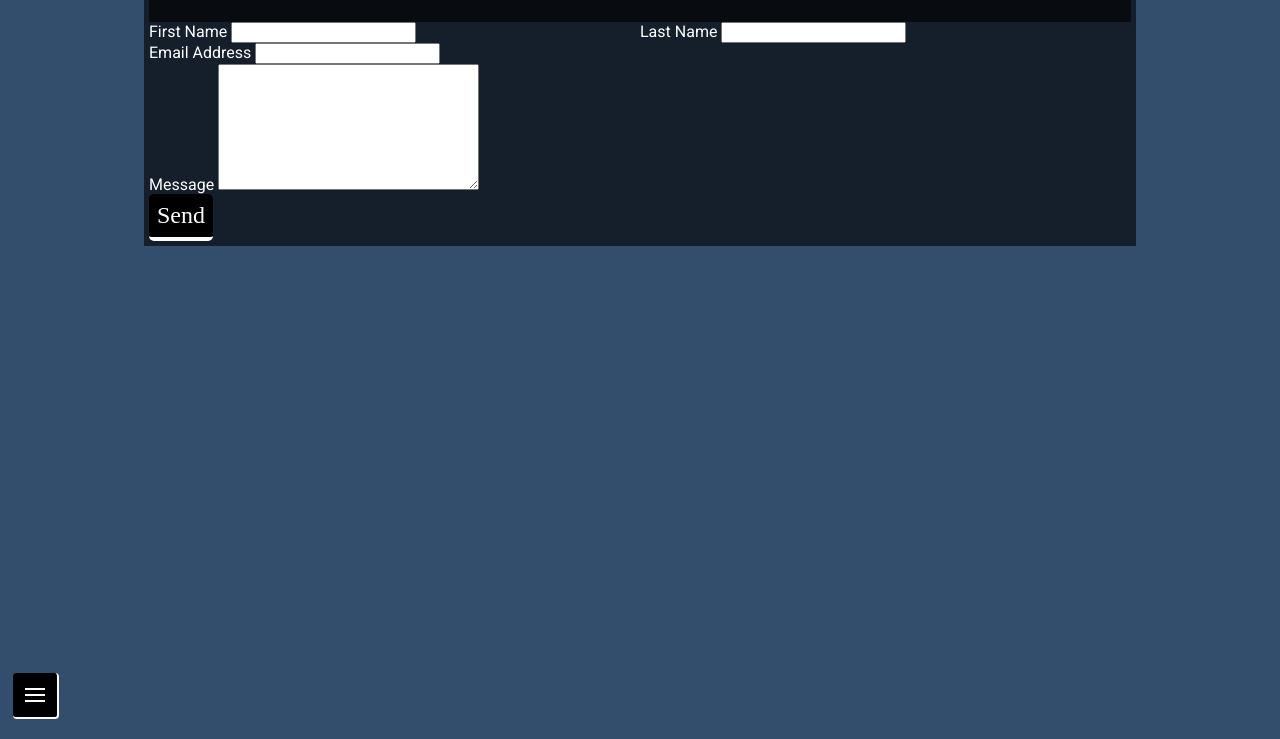
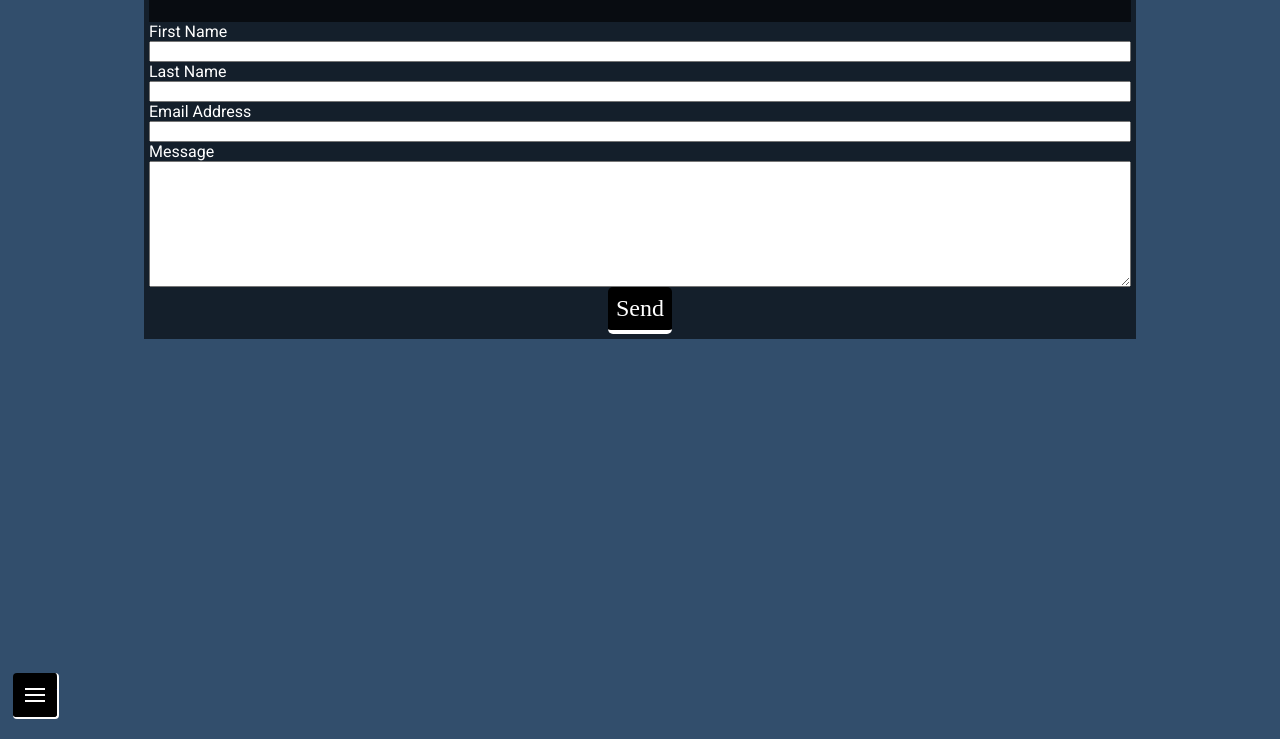
Before and after one commit to tcdev27/tcdev27.github.io, a website: page pages/contact.html in a window 1280 px wide. Shown: the part 61-800 px from the top of the page. Drawn offline with nearby package versions, Linux system fonts and the light colour scheme; a web font is replaced by a local one.

Commit message:
Cleaned up the Contact Form.

```diff
--- a/pages/contact.html
+++ b/pages/contact.html
@@ -28,23 +28,15 @@
         </header>
         <div id="contactContainer column small-12 large-12">
           <form id="contactForm" class="row" action="../html_form_send.php" method="post">
-            <div class="column small-12 large-6">
-              <label for="first_name">First Name</label>
-              <input type="text" name="first_name">
-            </div>
-            <div class="column small-12 large-6">
-              <label for="last_name">Last Name</label>
-              <input type="text" name="last_name">
-            </div>
-            <div class="column small-12 large-12">
-              <label for="email">Email Address</label>
-              <input type="email">
-            </div>
-            <div class="column small-12 large-12">
-              <label for="message">Message</label>
-              <textarea name="message" rows="8" cols="30""></textarea>
-            </div>
-            <div class="column small-12 large-12">
+              <label class="column small-12 large-12" for="first_name">First Name</label>
+              <input class="column small-12 large-12" type="text" name="first_name">
+              <label class="column small-12 large-12" for="last_name">Last Name</label>
+              <input class="column small-12 large-12" type="text" name="last_name">
+              <label class="column small-12 large-12" for="email">Email Address</label>
+              <input class="column small-12 large-12" type="email">
+              <label class="column small-12 large-12" for="message">Message</label>
+              <textarea class="column small-12 large-12" name="message" rows="8" cols="30"></textarea>
+            <div class="centered column small-12 large-12">
               <button type="submit">Send</button>
             </div>
           </form>
```
Also changed, not shown: pages/about.html (+1 -1 lines), pages/skills.html (+2 -2 lines).
